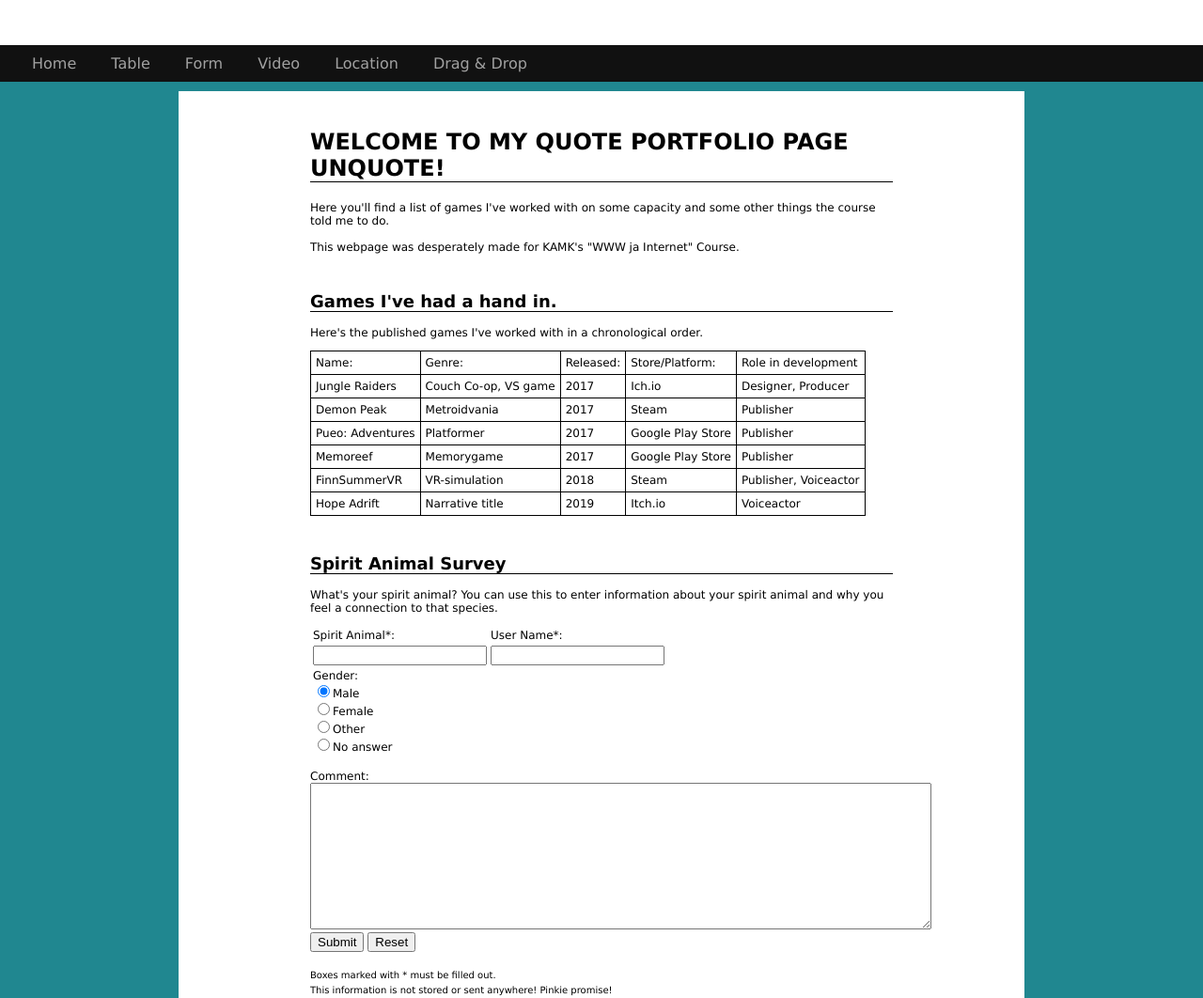
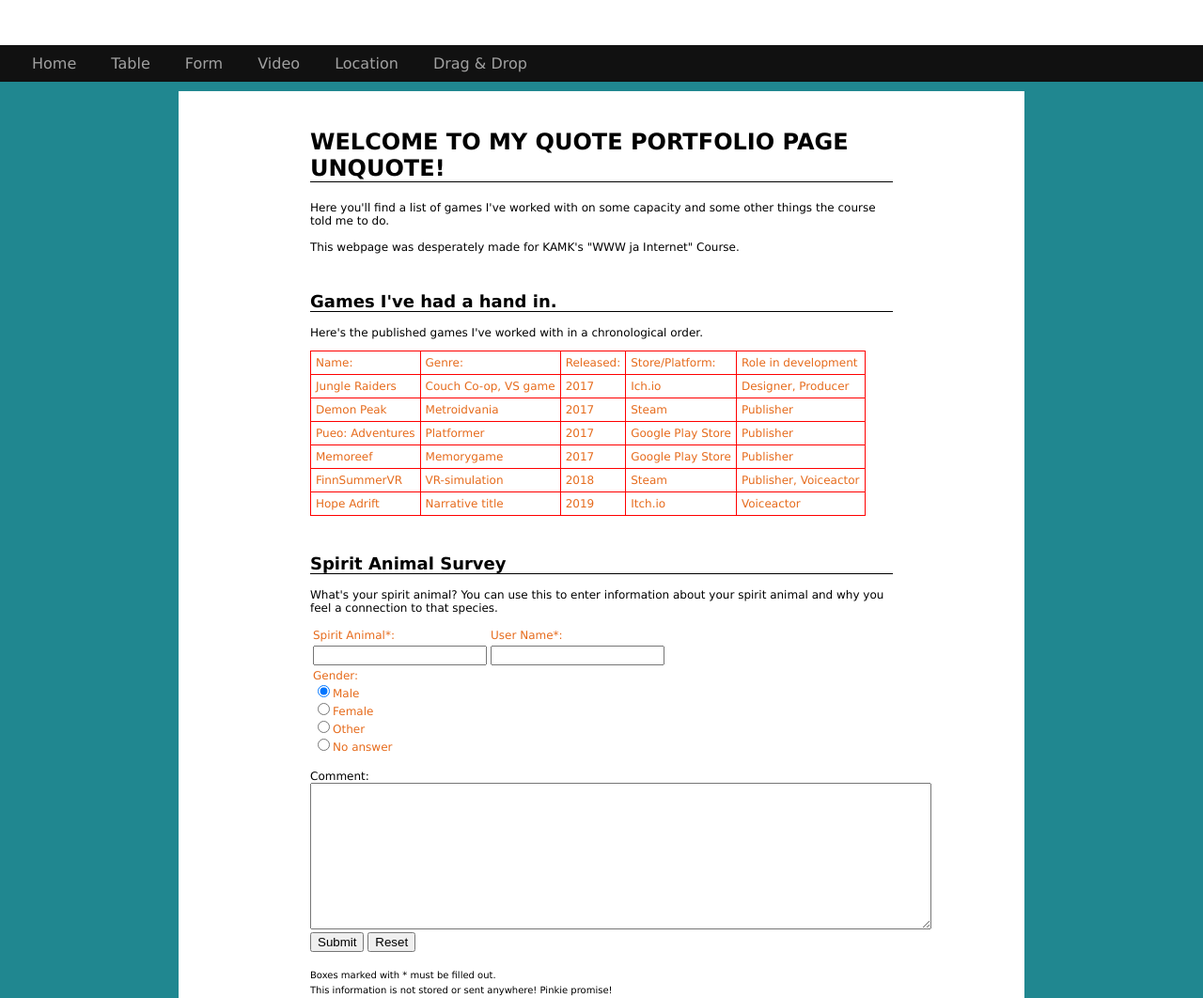
Before and after one commit to StefanKalberg/StefanPortfolioForWWWCourse, a plain HTML site: page index.html in a window 1280 px wide. Shown: the top 1062 px of the page at 94% size. Drawn offline with Linux system fonts and the light colour scheme.

Commit message:
Update style.css

```diff
--- a/css/style.css
+++ b/css/style.css
@@ -1,6 +1,6 @@
 table
 {
-	color: #000000;
+	color: #E66B1C;
 	font-size:12px;
 	text-align: left;
 	font-family:Verdana, Arial, Helvetica, sans-serif;
@@ -9,7 +9,7 @@ table
 #games, #games td
 {
 	padding:5px;
-	border: 1px solid black;
+	border: 1px solid red;
 	border-collapse: collapse;
 }
 
```
